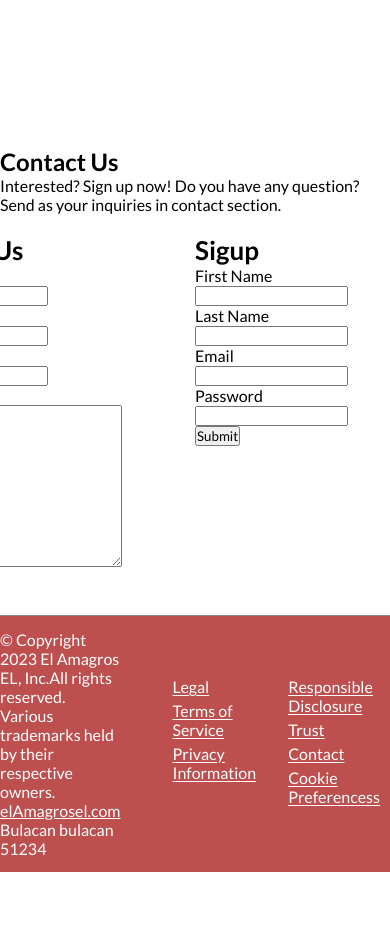
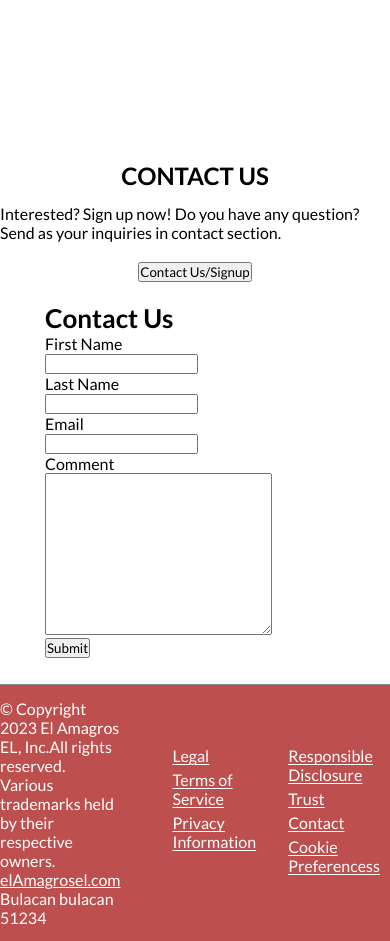
Before and after one commit to ian-afk/GYM_PROJECT_mern, a React (Vite) app in the folder frontend/: page / in a window 390 px wide. Shown: the part 5800-6741 px from the top of the page. Before the commit the page ends 6672 px from the top, so only its background shows below. Built offline with nearby package versions, Linux system fonts and the light colour scheme.

Commit message:
add responsive action on contact-us section to select if signup or contactus form

```diff
--- a/frontend/src/pages/Home/Main.jsx
+++ b/frontend/src/pages/Home/Main.jsx
@@ -1,5 +1,7 @@
+import { useState } from 'react';
 import styles from './Main.module.css';
 export default function Main() {
+  const [contact, setContact] = useState(true);
   return (
     <>
       <main className={styles.main}>
@@ -140,7 +142,12 @@ export default function Main() {
               inquiries in contact section.
             </p>
           </div>
+          <button onClick={() => setContact(!contact)}>
+            <span>Contact Us</span>/<span>Signup</span>
+          </button>
           <div className={styles.contactForm}>
+            {contact ? (
+              <>
                 <div>
                   <div>
                     <h3>Contact Us</h3>
@@ -162,6 +169,9 @@ export default function Main() {
                     <input type="submit" className={styles.btn} />
                   </form>
                 </div>
+              </>
+            ) : (
+              <>
                 <div>
                   <div>
                     <h3>Sigup</h3>
@@ -178,6 +188,8 @@ export default function Main() {
                     <input type="submit" className={styles.btn} />
                   </form>
                 </div>
+              </>
+            )}
           </div>
         </section>
       </main>
--- a/frontend/src/pages/Home/Main.module.css
+++ b/frontend/src/pages/Home/Main.module.css
@@ -251,7 +251,6 @@
 }
 
 .contact-us {
-  height: 40vh;
   padding-top: 20px;
   display: flex;
   justify-content: center;
@@ -261,9 +260,16 @@
   flex-direction: column;
 }
 
+.contact-us .contactHeader h2 {
+  text-transform: uppercase;
+  text-align: center;
+  margin: 14px;
+}
+
 .contact-us .contactForm {
   display: flex;
-  justify-content: space-between;
+  justify-content: center;
+  flex-wrap: wrap;
 }
 
 .contact-us div h3 {
```
Lines whose indentation alone changed are shown as unchanged.
